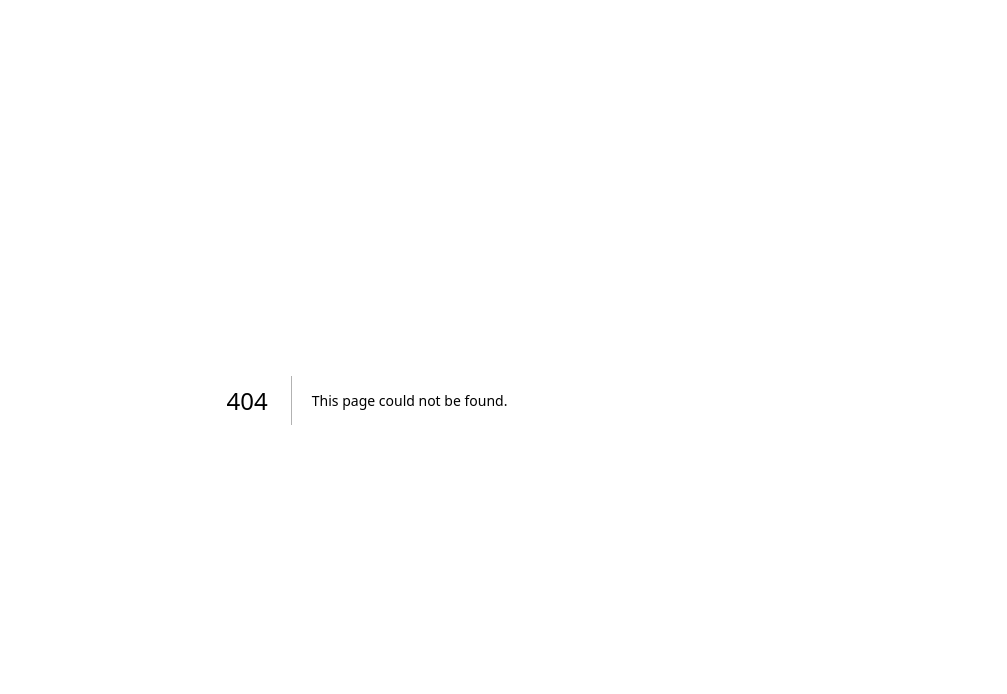
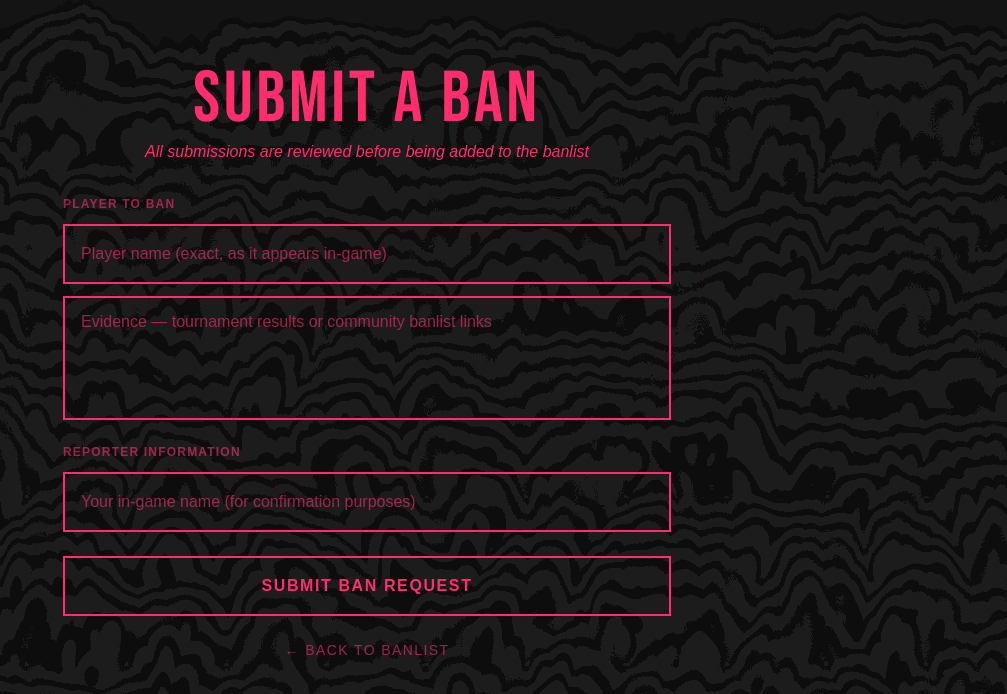
Before and after one commit to Lunarisnia/indo-tk-banlist, a Next.js app: page /submit in a window 1280 px wide. Before the commit this address had no page. Shown: the top 694 px of the page, without its empty margins (273-1280 px from the left). Built offline with nearby package versions, Linux system fonts and the light colour scheme.

Commit message:
feat: added submit banlist form

```diff
--- /dev/null
+++ b/app/api/submit-ban/route.ts
@@ -0,0 +1,106 @@
+import type { NextRequest } from "next/server";
+
+const REPO = process.env.GH_REPO!; // e.g. "Lounarisnia/indo-tk-banlist"
+const TOKEN = process.env.GH_PAT!;
+
+async function gh(path: string, options: RequestInit = {}) {
+  const res = await fetch(`https://api.github.com${path}`, {
+    ...options,
+    headers: {
+      Authorization: `Bearer ${TOKEN}`,
+      Accept: "application/vnd.github+json",
+      "X-GitHub-Api-Version": "2022-11-28",
+      "Content-Type": "application/json",
+      ...options.headers,
+    },
+  });
+  if (!res.ok) {
+    const text = await res.text();
+    throw new Error(`GitHub API ${path}: ${res.status} ${text}`);
+  }
+  return res.json();
+}
+
+export async function POST(request: NextRequest) {
+  const { playerName, reason, description, evidence, submittedBy } =
+    await request.json();
+
+  if (!playerName?.trim() || !evidence?.trim() || !submittedBy?.trim()) {
+    return Response.json({ error: "Missing required fields" }, { status: 400 });
+  }
+
+  const name = playerName.trim();
+
+  // Check duplicate
+  const fileData = await gh(`/repos/${REPO}/contents/public/banlist.txt`);
+  const currentContent = Buffer.from(fileData.content, "base64").toString("utf-8");
+  if (currentContent.split("\n").map((l) => l.trim()).includes(name)) {
+    return Response.json(
+      { error: "Player is already on the banlist" },
+      { status: 409 }
+    );
+  }
+
+  // Get main SHA
+  const ref = await gh(`/repos/${REPO}/git/ref/heads/main`);
+  const mainSha: string = ref.object.sha;
+
+  // Create branch
+  const slug = name.toLowerCase().replace(/\s+/g, "-").replace(/[^a-z0-9-]/g, "");
+  const branch = `ban/${slug}-${Date.now()}`;
+  await gh(`/repos/${REPO}/git/refs`, {
+    method: "POST",
+    body: JSON.stringify({ ref: `refs/heads/${branch}`, sha: mainSha }),
+  });
+
+  // Append name to banlist.txt
+  const updated = currentContent.trimEnd() + "\n" + name + "\n";
+  await gh(`/repos/${REPO}/contents/public/banlist.txt`, {
+    method: "PUT",
+    body: JSON.stringify({
+      message: `ban: add ${name}`,
+      content: Buffer.from(updated).toString("base64"),
+      sha: fileData.sha,
+      branch,
+    }),
+  });
+
+  // Open PR using the same format the ban_submission workflow expects
+  const prBody = `## Rookie Banlist Submission
+
+**Player name (exact, as it appears in-game):**
+\`\`\`
+${name}
+\`\`\`
+
+**Reason for ban:**
+${reason}
+
+**Description:**
+${description}
+
+**Evidence:**
+${evidence?.trim() || "_No evidence provided._"}
+
+**Reported by:**
+${submittedBy.trim()}
+
+---
+
+**Checklist:**
+- [x] Name added to \`public/banlist.txt\` (one entry per line, no trailing spaces)
+- [x] No duplicate — searched existing banlist before submitting
+`;
+
+  const pr = await gh(`/repos/${REPO}/pulls`, {
+    method: "POST",
+    body: JSON.stringify({
+      title: `ban: ${name}`,
+      body: prBody,
+      head: branch,
+      base: "main",
+    }),
+  });
+
+  return Response.json({ pr: pr.html_url }, { status: 201 });
+}
--- /dev/null
+++ b/app/submit/page.tsx
@@ -0,0 +1,45 @@
+import { Bebas_Neue } from "next/font/google";
+import WaveBackground from "@/components/wave-background";
+import SubmitForm from "@/components/submit-form";
+import Link from "next/link";
+
+const bebas = Bebas_Neue({ weight: "400", subsets: ["latin"] });
+
+export default function SubmitPage() {
+  return (
+    <div
+      className="relative min-h-screen w-full flex flex-col items-center"
+      style={{ backgroundColor: "#141414" }}
+    >
+      <WaveBackground />
+
+      <div className="relative z-10 w-full max-w-2xl px-8 py-16 flex flex-col gap-6">
+        <div className="text-center mb-2">
+          <h1
+            className="uppercase leading-none"
+            style={{
+              fontFamily: bebas.style.fontFamily,
+              fontSize: "clamp(2.5rem, 7vw, 4.5rem)",
+              color: "#FF2D6E",
+              letterSpacing: "0.05em",
+            }}
+          >
+            Submit a Ban
+          </h1>
+          <p className="italic text-base mt-1" style={{ color: "#FF2D6E" }}>
+            All submissions are reviewed before being added to the banlist
+          </p>
+        </div>
+
+        <SubmitForm />
+
+        <Link
+          href="/"
+          className="text-center text-sm text-[#FF2D6E]/60 hover:text-[#FF2D6E] transition-colors uppercase tracking-widest"
+        >
+          ← Back to banlist
+        </Link>
+      </div>
+    </div>
+  );
+}
--- /dev/null
+++ b/components/submit-form.tsx
@@ -0,0 +1,109 @@
+"use client";
+
+import { useState } from "react";
+
+type Status = "idle" | "loading" | "success" | "error";
+
+export default function SubmitForm() {
+  const [status, setStatus] = useState<Status>("idle");
+  const [prUrl, setPrUrl] = useState("");
+  const [errorMsg, setErrorMsg] = useState("");
+
+  async function handleSubmit(e: React.FormEvent<HTMLFormElement>) {
+    e.preventDefault();
+    setStatus("loading");
+
+    const fd = new FormData(e.currentTarget);
+    const payload = {
+      playerName: fd.get("playerName"),
+      reason: "",
+      description: "",
+      evidence: fd.get("evidence"),
+      submittedBy: fd.get("submittedBy"),
+    };
+
+    const res = await fetch("/api/submit-ban", {
+      method: "POST",
+      headers: { "Content-Type": "application/json" },
+      body: JSON.stringify(payload),
+    });
+
+    if (res.ok) {
+      const data = await res.json();
+      setPrUrl(data.pr);
+      setStatus("success");
+    } else {
+      const data = await res.json().catch(() => ({}));
+      setErrorMsg(data.error ?? "Something went wrong. Try again.");
+      setStatus("error");
+    }
+  }
+
+  if (status === "success") {
+    return (
+      <div className="w-full border-2 border-[#FF2D6E] py-12 px-6 text-center">
+        <span className="block font-bold text-[28px] text-[#FF2D6E] uppercase tracking-wide">
+          Submission received
+        </span>
+        <span className="block text-[#FF2D6E] mt-2 italic">
+          Your ban request has been submitted for review.
+        </span>
+        <a
+          href={prUrl}
+          target="_blank"
+          rel="noopener noreferrer"
+          className="inline-block mt-6 px-6 py-2 border-2 border-[#FF2D6E] text-[#FF2D6E] text-sm uppercase tracking-widest hover:bg-[#FF2D6E] hover:text-[#141414] transition-colors"
+        >
+          View PR
+        </a>
+      </div>
+    );
+  }
+
+  return (
+    <form onSubmit={handleSubmit} className="flex flex-col gap-6 w-full">
+      <div className="flex flex-col gap-3">
+        <span className="text-xs font-bold uppercase tracking-widest text-[#FF2D6E]/60">Player to ban</span>
+        <input
+          name="playerName"
+          type="text"
+          placeholder="Player name (exact, as it appears in-game)"
+          required
+          className="w-full px-4 py-4 text-base bg-transparent text-[#FF2D6E] placeholder-[#FF2D6E]/60 border-2 border-[#FF2D6E] outline-none"
+        />
+        <textarea
+          name="evidence"
+          placeholder="Evidence — tournament results or community banlist links"
+          required
+          rows={4}
+          className="w-full px-4 py-3 text-base bg-transparent text-[#FF2D6E] placeholder-[#FF2D6E]/60 border-2 border-[#FF2D6E] outline-none resize-none"
+        />
+      </div>
+
+      <div className="flex flex-col gap-3">
+        <span className="text-xs font-bold uppercase tracking-widest text-[#FF2D6E]/60">Reporter information</span>
+        <input
+          name="submittedBy"
+          type="text"
+          placeholder="Your in-game name (for confirmation purposes)"
+          required
+          className="w-full px-4 py-4 text-base bg-transparent text-[#FF2D6E] placeholder-[#FF2D6E]/60 border-2 border-[#FF2D6E] outline-none"
+        />
+      </div>
+
+      {status === "error" && (
+        <p className="text-[#FF2D6E] border-2 border-[#FF2D6E] px-4 py-3 text-sm">
+          {errorMsg}
+        </p>
+      )}
+
+      <button
+        type="submit"
+        disabled={status === "loading"}
+        className="w-full py-4 border-2 border-[#FF2D6E] text-[#FF2D6E] uppercase tracking-widest font-bold text-base hover:bg-[#FF2D6E] hover:text-[#141414] transition-colors disabled:opacity-50 disabled:cursor-not-allowed"
+      >
+        {status === "loading" ? "Submitting…" : "Submit ban request"}
+      </button>
+    </form>
+  );
+}
--- a/next.config.ts
+++ b/next.config.ts
@@ -1,8 +1,5 @@
 import type { NextConfig } from "next";
 
-const nextConfig: NextConfig = {
-  output: "export",
-  trailingSlash: true,
-};
+const nextConfig: NextConfig = {};
 
 export default nextConfig;
```
